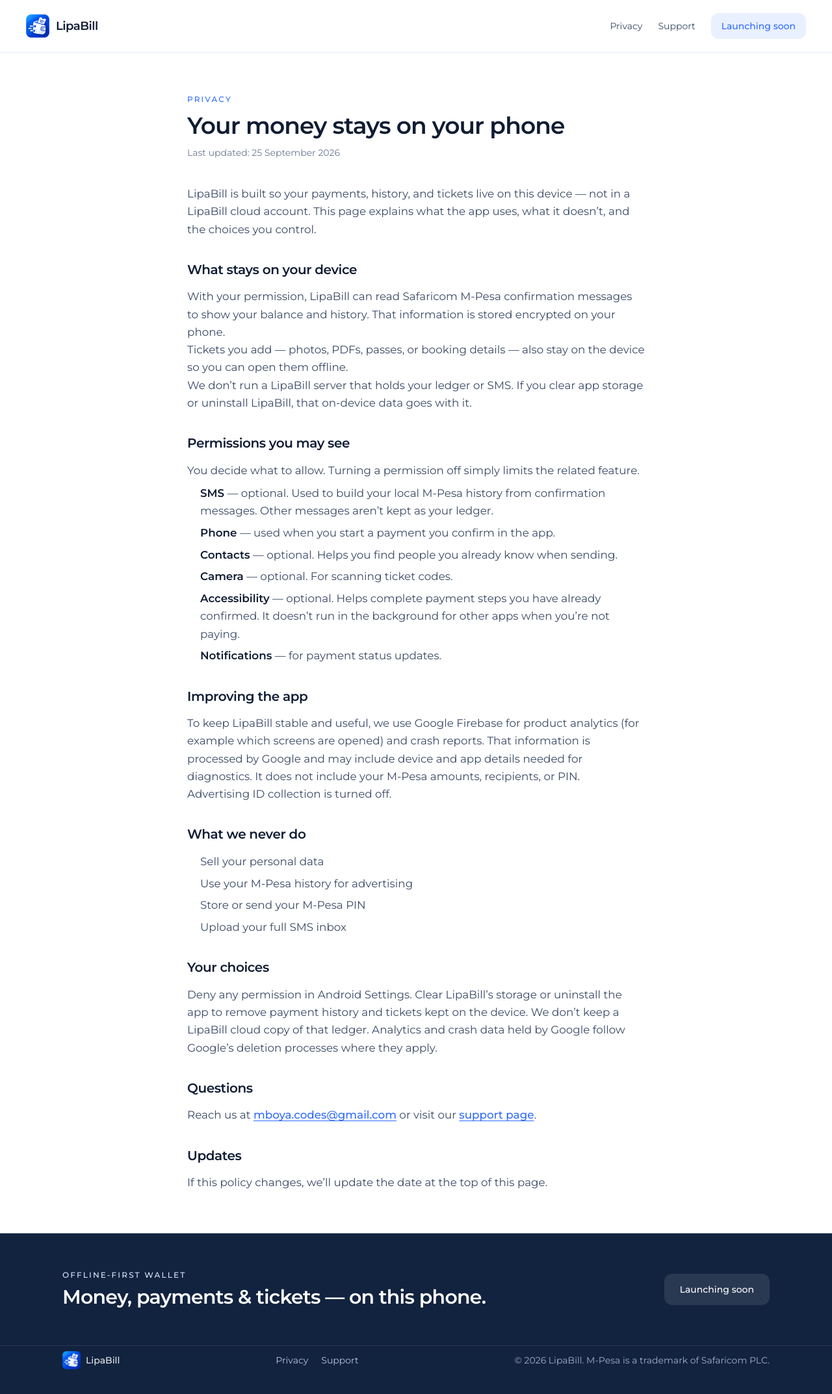
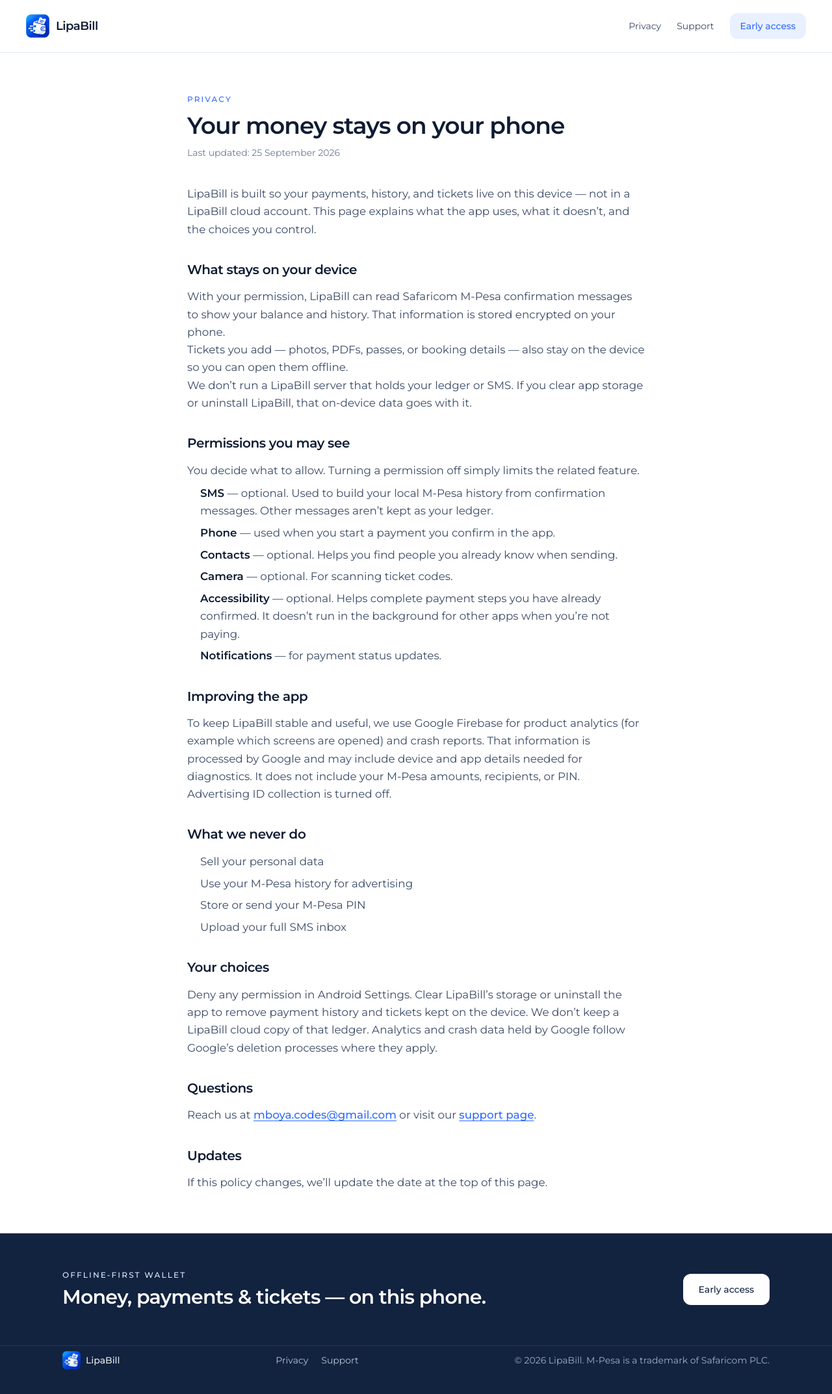
Before and after one commit to mboyacodes-sketch/lipabill-web, a Next.js app: page /privacy in a window 1280 px wide. Shown: the whole page at 65% size. Built offline with nearby package versions, Linux system fonts and the light colour scheme.

Commit message:
Link the header and footer to the early-access form.

```diff
--- a/src/components/SiteChrome.tsx
+++ b/src/components/SiteChrome.tsx
@@ -29,9 +29,12 @@
         <Link href="/support" className="hover:text-ink">
           Support
         </Link>
-        <span className="rounded-xl bg-blue/10 px-4 py-2.5 text-sm font-medium text-blue">
-          Launching soon
-        </span>
+        <Link
+          href="/#notify"
+          className="rounded-xl bg-blue/10 px-4 py-2.5 text-sm font-medium text-blue"
+        >
+          Early access
+        </Link>
       </nav>
     </header>
   );
@@ -50,9 +53,12 @@
               Money, payments &amp; tickets — on this phone.
             </h2>
           </div>
-          <span className="inline-flex shrink-0 items-center justify-center rounded-xl bg-white/10 px-6 py-3.5 text-sm font-medium text-white">
-            Launching soon
-          </span>
+          <Link
+            href="/#notify"
+            className="inline-flex shrink-0 items-center justify-center rounded-xl bg-white px-6 py-3.5 text-sm font-medium text-bar"
+          >
+            Early access
+          </Link>
         </div>
       </section>
 
```
